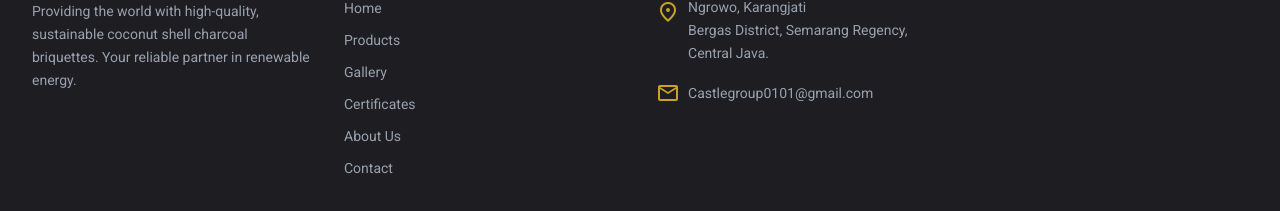
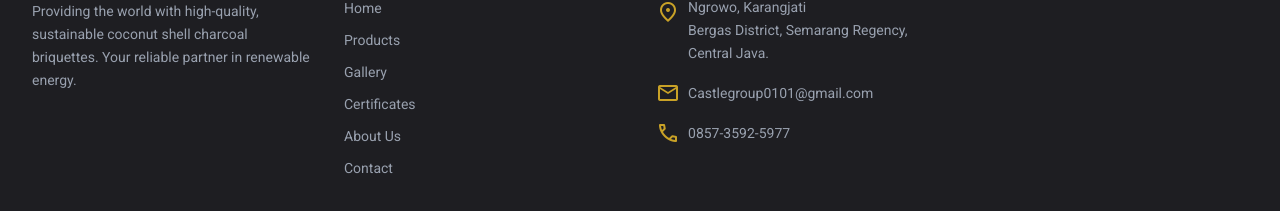
Before and after one commit to pc-rumah/companyprofile, a Next.js app: page / in a window 1280 px wide. Shown: the part 2179-2390 px from the top of the page. Built offline with nearby package versions, Linux system fonts and the light colour scheme; a web font is replaced by a local one.

Commit message:
add telp at footer

```diff
--- a/src/components/Footer.tsx
+++ b/src/components/Footer.tsx
@@ -61,6 +61,10 @@ export function Footer() {
                                 <span className="material-symbols-outlined text-home-accent-gold mr-2 text-sm">email</span>
                                 <span className="text-gray-400 text-sm">Castlegroup0101@gmail.com</span>
                             </li>
+                            <li className="flex items-center">
+                                <span className="material-symbols-outlined text-home-accent-gold mr-2 text-sm">phone</span>
+                                <span className="text-gray-400 text-sm">0857-3592-5977</span>
+                            </li>
                         </ul>
                     </div>
 
```
